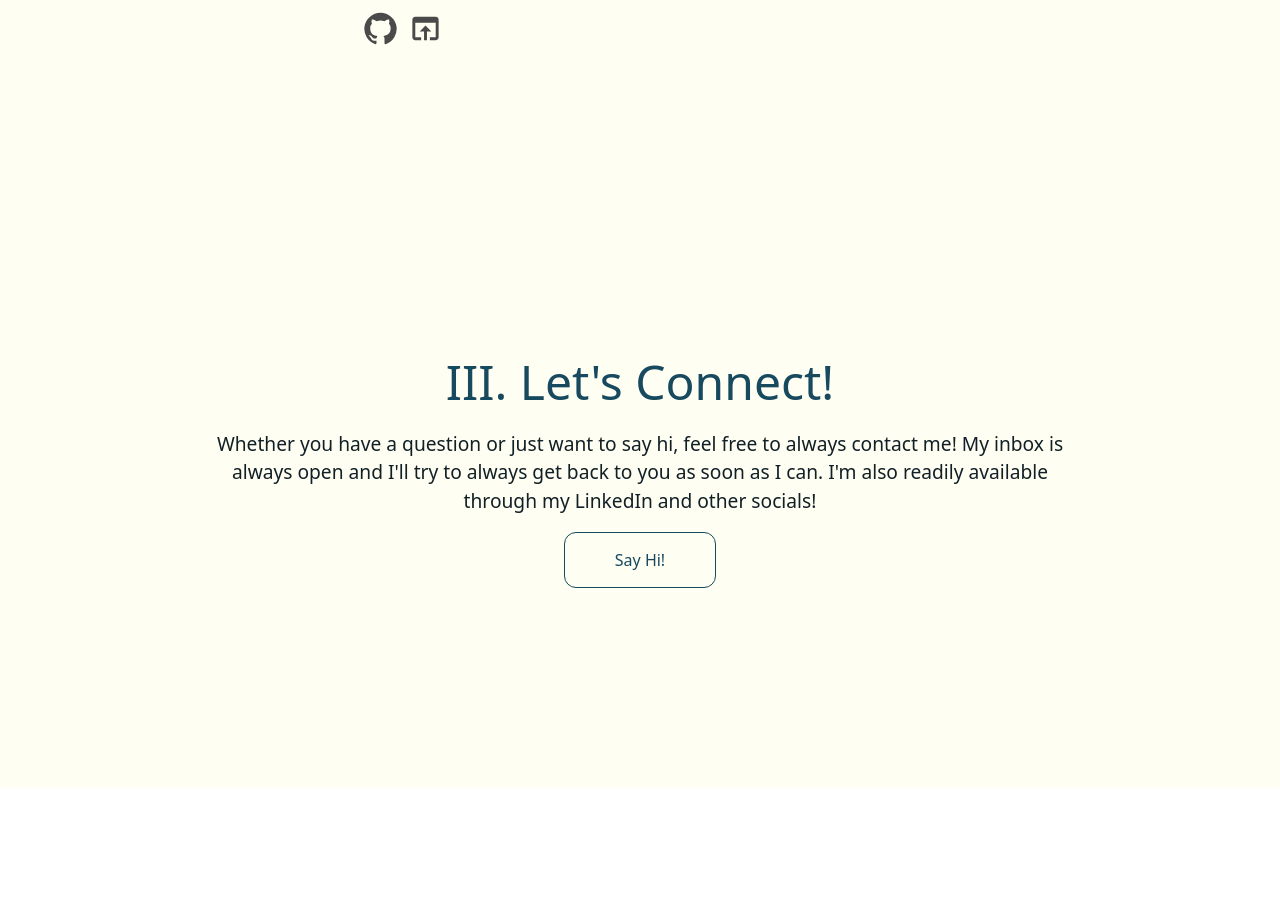
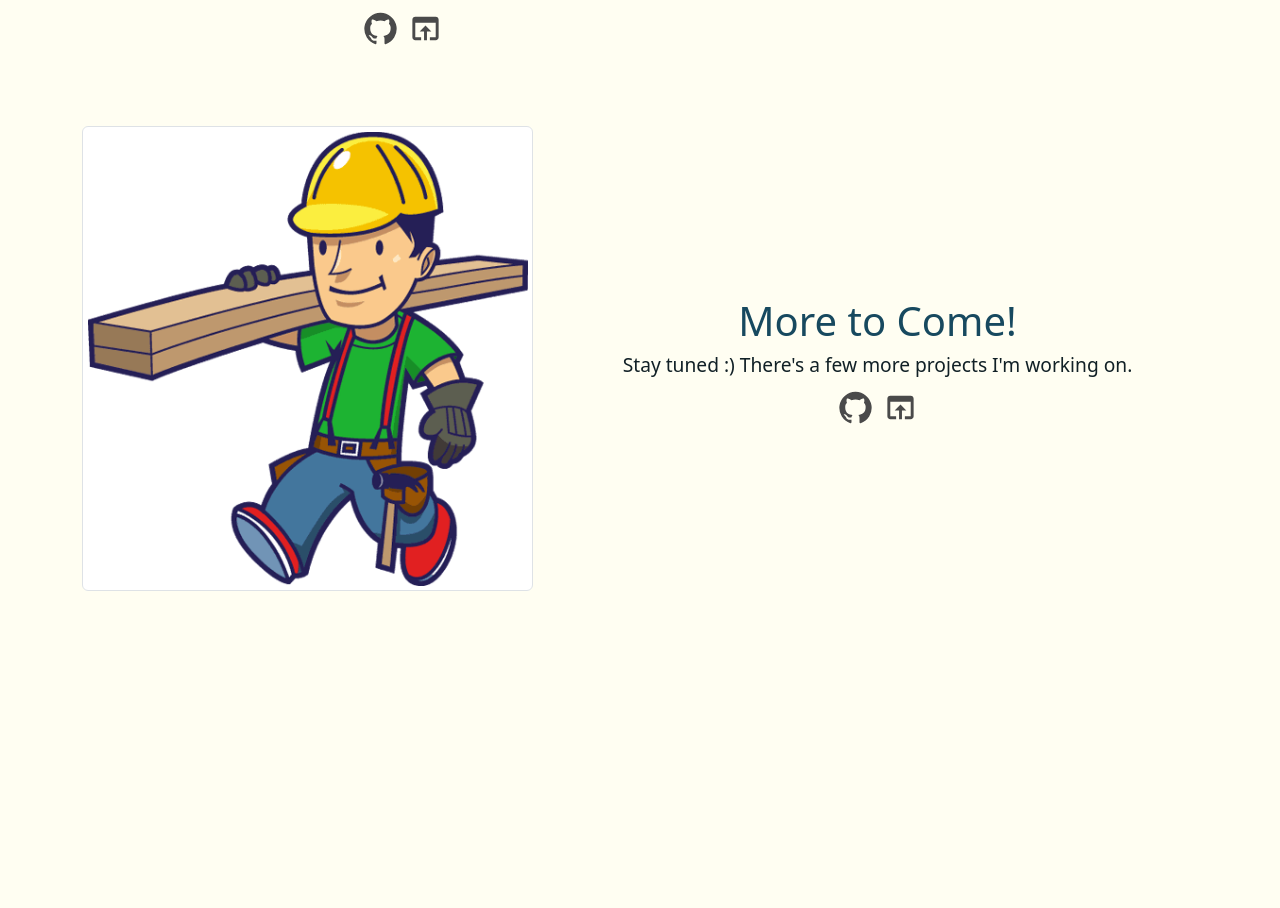
Before and after one commit to apnguyen1/portfolio, a React (Create React App) app: page / in a window 1280 px wide. Shown: the part 3102-4010 px from the top of the page. Before the commit the page ends 3890 px from the top, so only its background shows below. Built offline with nearby package versions, Linux system fonts and the light colour scheme.

Commit message:
added temp project

```diff
--- a/package.json
+++ b/package.json
@@ -13,6 +13,7 @@
     "@testing-library/user-event": "^13.5.0",
     "bootstrap": "^5.2.0",
     "framer-motion": "^7.0.0",
+    "netlify-cli": "^11.3.0",
     "react": "^18.2.0",
     "react-bootstrap": "^2.5.0",
     "react-dom": "^18.2.0",
--- a/src/components/Projects.js
+++ b/src/components/Projects.js
@@ -61,6 +61,14 @@ function Projects() {
                 "journey of this project more in a blog I may create in the future",
             'github' : "https://github.com/apnguyen1/Post-It-Notes",
             'website': 'https://andrew-post-it-notes.herokuapp.com/',
+        },
+        {
+            'title': 'More to Come!',
+            'image': tbd,
+            'order': 1,
+            'desc': "Stay tuned :) There's a few more projects I'm working on.",
+            'github': "https://github.com/apnguyen1",
+            'website' : 'https://nguyen-andrew.netlify.app/'
         }
     ];
 
```
Also changed, not shown: 1 other file (tests, documents, lock files or other folders).
